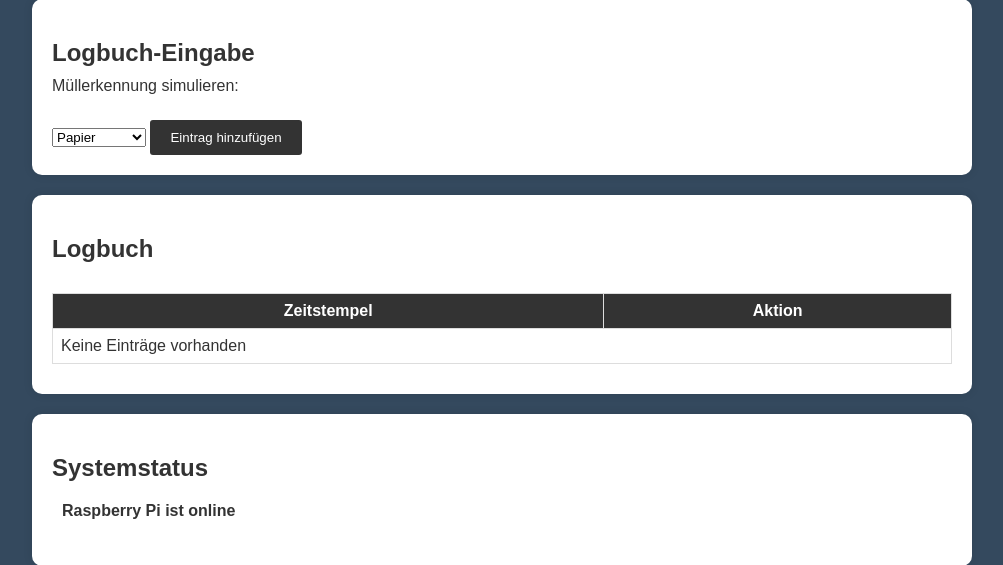
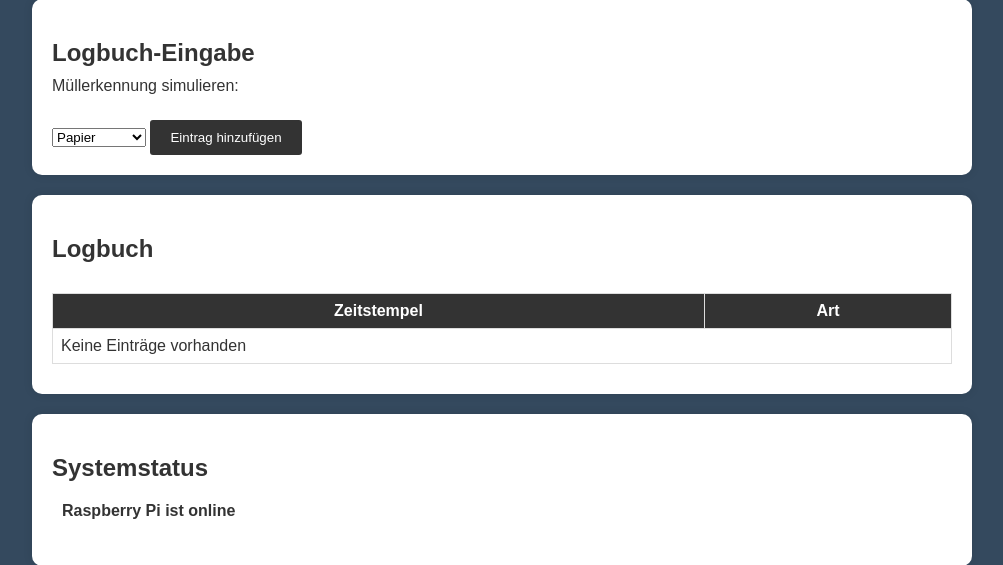
Before and after one commit to Sin809/Trash, a Django app: template trashApp/templates/trashApp/dashboard.html in a window 1280 px wide. Shown: the part 576-1141 px from the top of the page, without its empty margins (138-1141 px from the left). Run offline with Django 5.2, Linux system fonts and the light colour scheme; the template is opened without the code that fills it, so the values that code supplies are empty.

Commit message:
namenanpassung

```diff
--- a/trashApp/templates/trashApp/dashboard.html
+++ b/trashApp/templates/trashApp/dashboard.html
@@ -79,8 +79,8 @@
             <h2 class="hauptUeberschriftenclass">Logbuch-Eingabe</h2>
             <form method="POST" action="{% url 'logbuch_eintrag' %}">
                 {% csrf_token %}
-                <label for="aktion">Müllerkennung simulieren:</label>
-                <select name="aktion" id="aktion">
+                <label for="art">Müllerkennung simulieren:</label>
+                <select name="art" id="art">
                     <option>Papier</option>
                     <option>Plastik</option>
                     <option>Restmüll</option>
@@ -97,7 +97,7 @@
                     <thead>
                         <tr>
                             <th>Zeitstempel</th>
-                            <th>Aktion</th>
+                            <th>Art</th>
                         </tr>
                     </thead>
                     <tbody>
```
Also changed, not shown: trashApp/static/db/logbuch.xml (+9 -1 lines), trashApp/views.py (+4 -4 lines).
